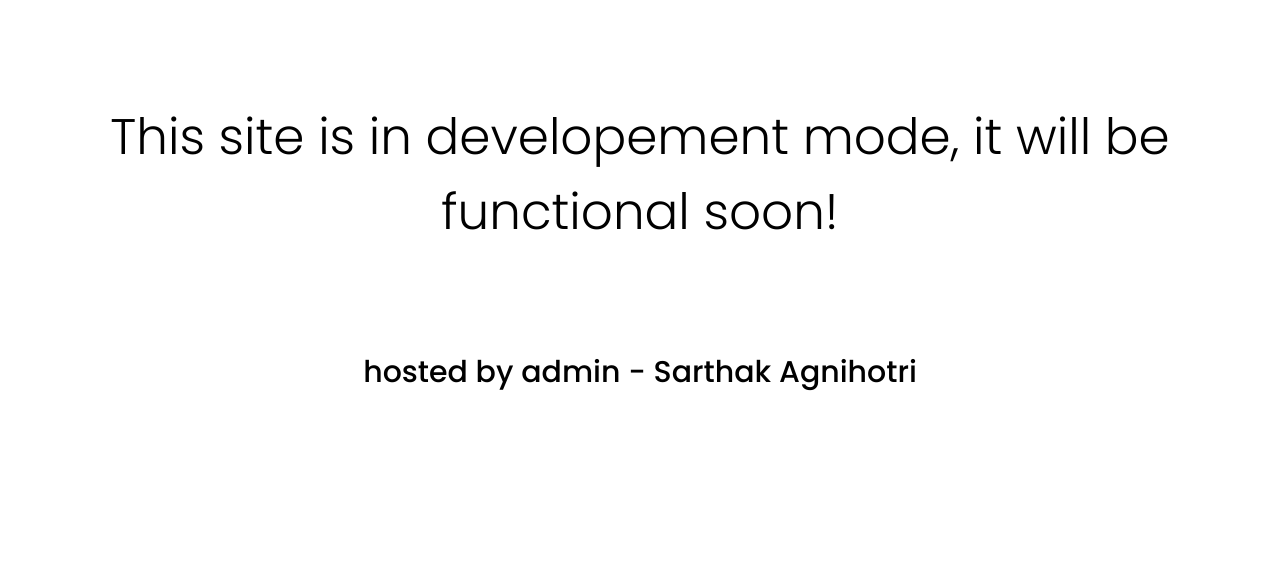
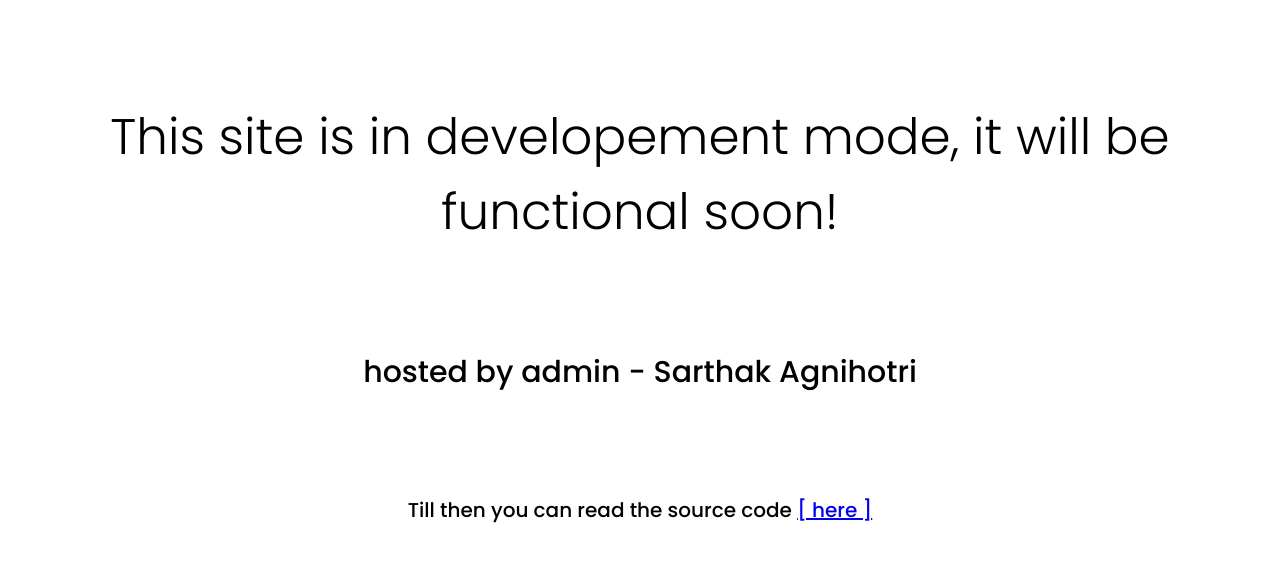
Before and after one commit to hackinginsider/hackinginsider.github.io, a plain HTML site: page index.html in a window 1280 px wide. Drawn offline with Linux system fonts and the light colour scheme.

Commit message:
Update index.html

```diff
--- a/index.html
+++ b/index.html
@@ -9,6 +9,7 @@
 <body>
     <h1>This site is in developement mode, it will be functional soon!</h1>
     <h3>hosted by admin - Sarthak Agnihotri</h3>
+    <h4>Till then you can read the source code <a href="https://github.com/hackinginsider/hackinginsider.github.io">[ here ]</a></h4>
     <style>
         @import url('https://fonts.googleapis.com/css?family=Poppins:300,400,500,700');
         h1
@@ -29,6 +30,15 @@
             color: #000;
             margin-top: 100px;
         }
+        h4
+        {
+            font-family: 'Poppins', sans-serif;
+            font-size: 20px;
+            font-weight: 500;
+            text-align: center;
+            color: #000;
+            margin-top: 100px;
+        }
     </style>
 </body>
 </html>
```
